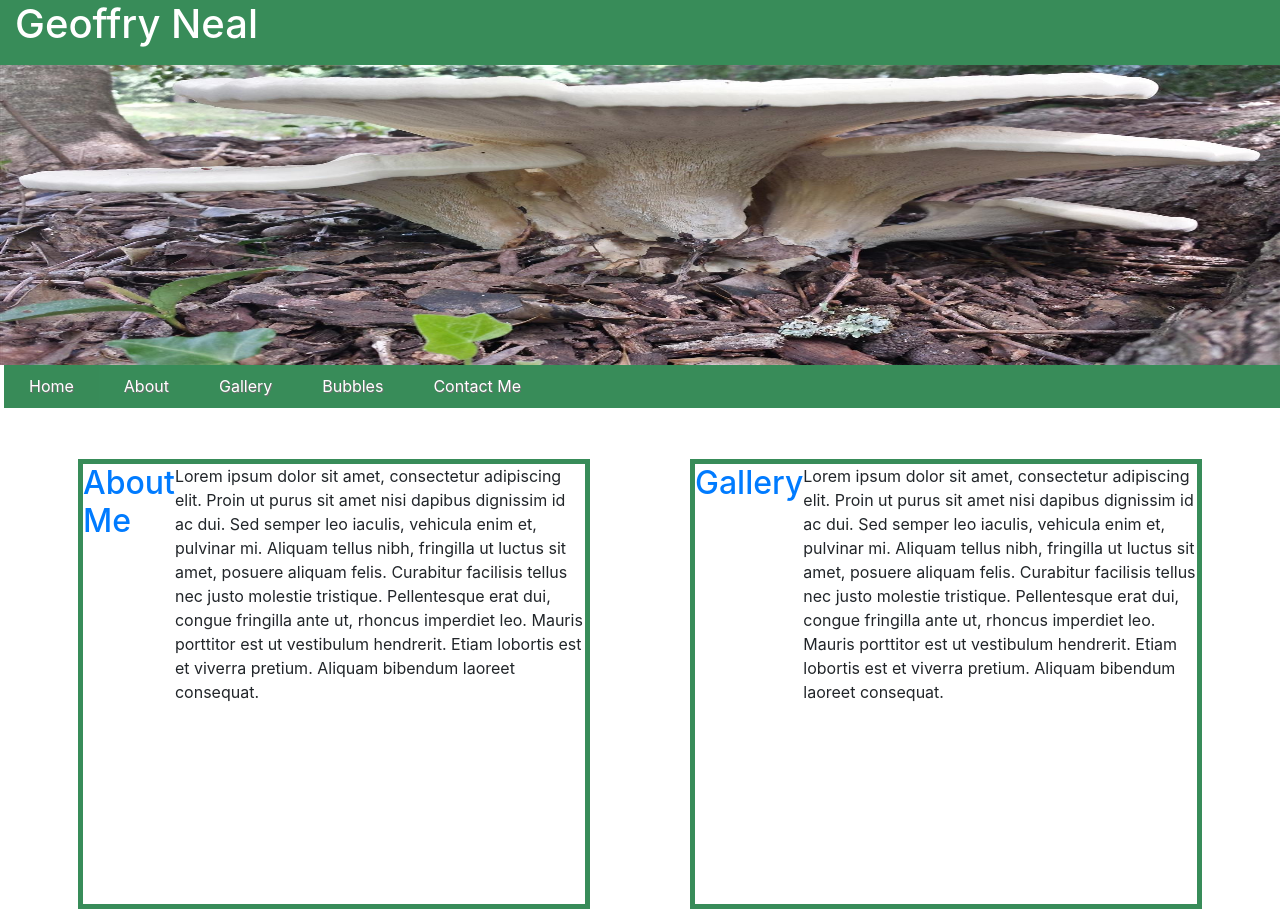
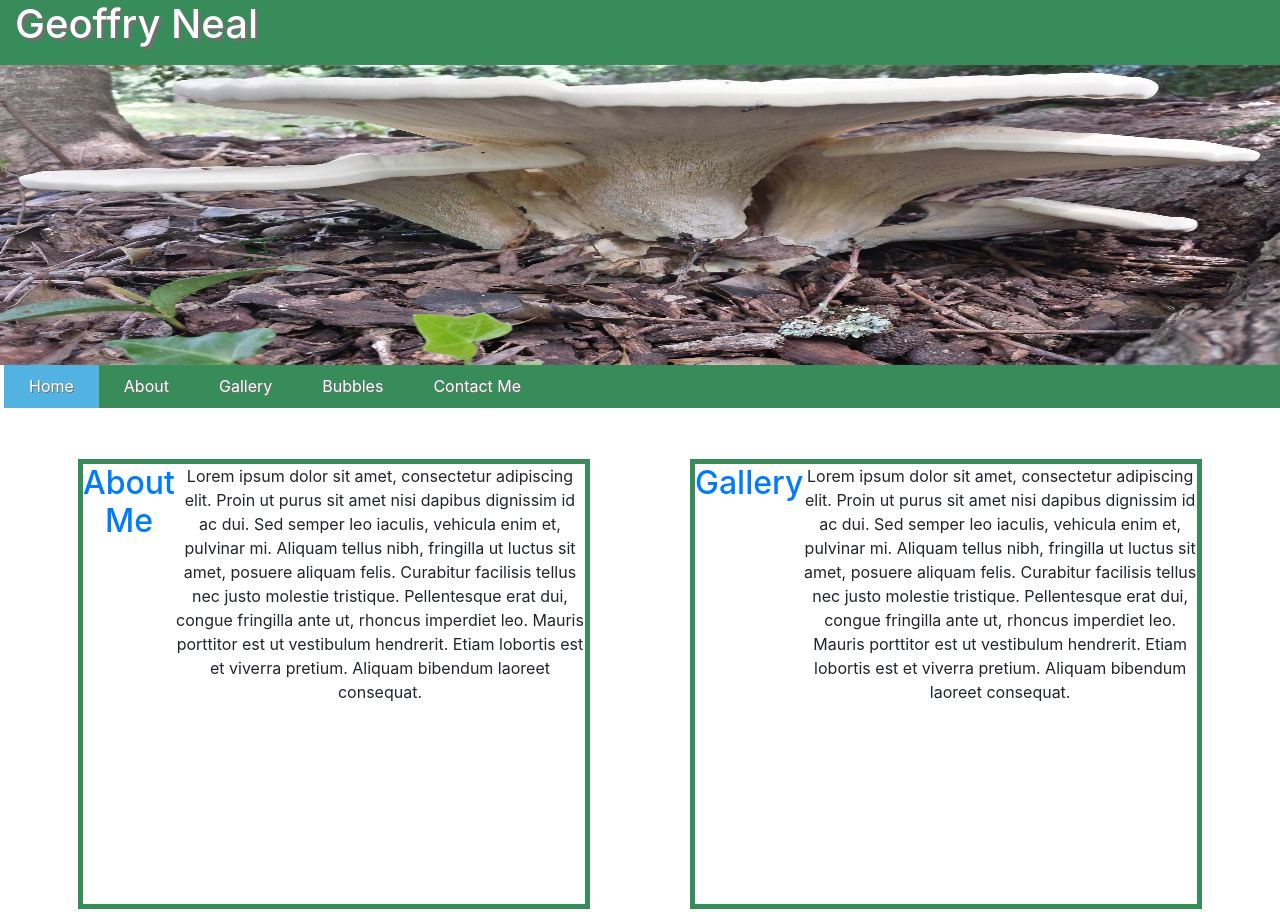
Before and after one commit to hsp910/geoffery-neal, a plain HTML site: page index.html in a window 1280 px wide. Shown: the top 912 px of the page. Drawn offline with nearby package versions, Linux system fonts and the light colour scheme; a web font is replaced by a local one.

Commit message:
Few Changes
Just messing with flexbox and colors

```diff
--- a/css/main.css
+++ b/css/main.css
@@ -21,8 +21,9 @@ header {
 }
 
 header h1{
-  font: 220%;
+  font: 126pt;
   color: #fff;
+  text-shadow: 3px 3px #707070;
 }
 
 footer {
@@ -32,7 +33,7 @@ footer {
   padding: 25px 0 5px 0;
   text-align: center;
   background: #388C59;
-  color: #A8AA94;
+  color: #707070;
 }
 footer a {
   color: #fff;
@@ -130,7 +131,7 @@ ul#nav {
 ul#nav ul {
     background: #388C59;
     margin-top: 0;
-    border: 1px solid #ddd;
+    border: 1px solid #707070;
   }
 
   ul#nav li a {
@@ -146,7 +147,7 @@ ul#nav ul {
   }
 
   ul#nav li a:hover, ul#nav li a:focus, ul#nav li.selected {
-    background: rgba(56, 140, 89, 0.5);
+    background: #52B3E3;
   }
 
   ul#nav ul li.list-right{
@@ -166,4 +167,6 @@ ul#nav ul {
     width: 40%;
     height: 450px;
     margin: 50px;
+    border-radius: 0px, 30px;
+    text-align: center;
   }
```
Also changed, not shown: index.html (+1 -1 lines).
